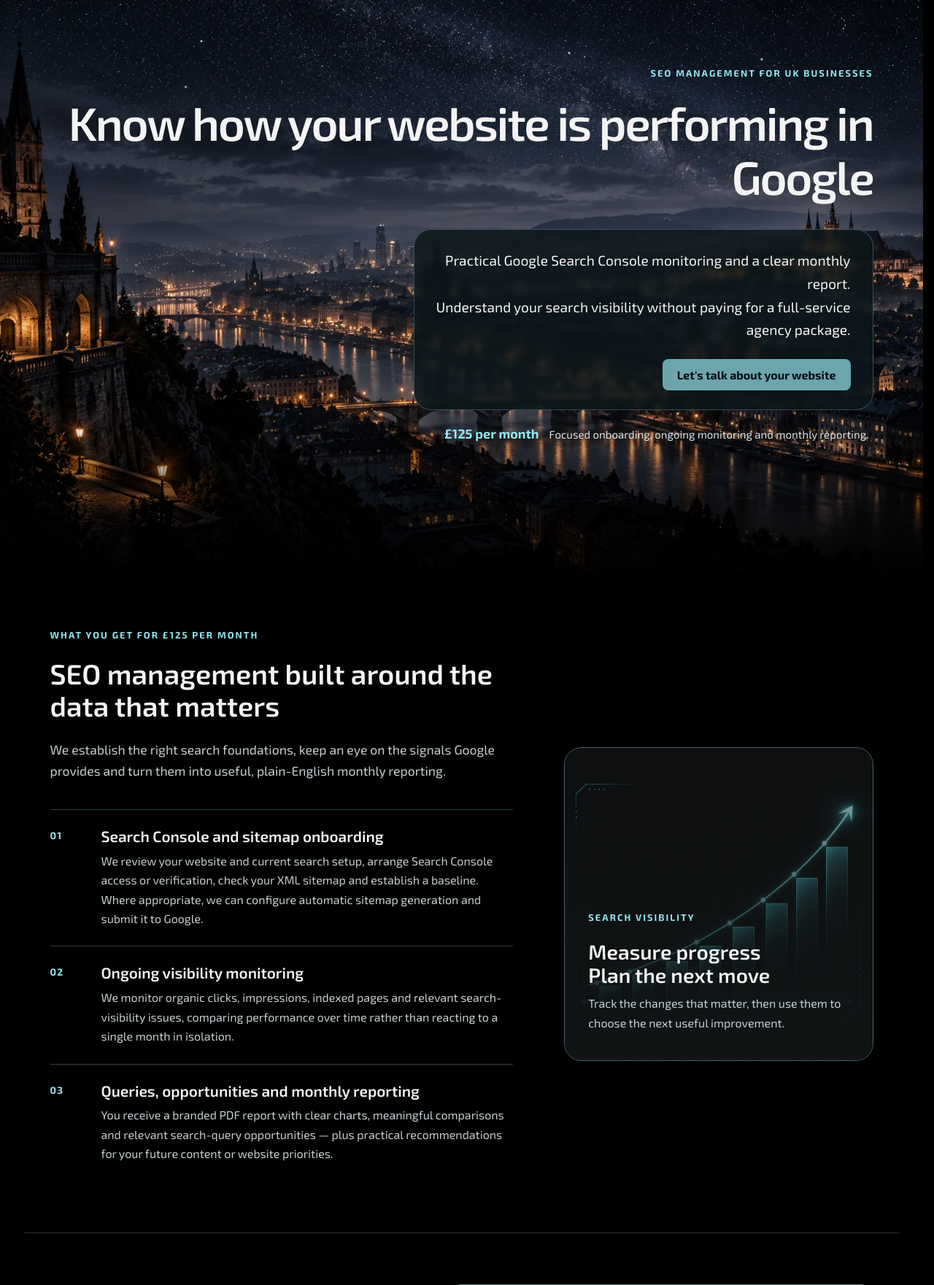
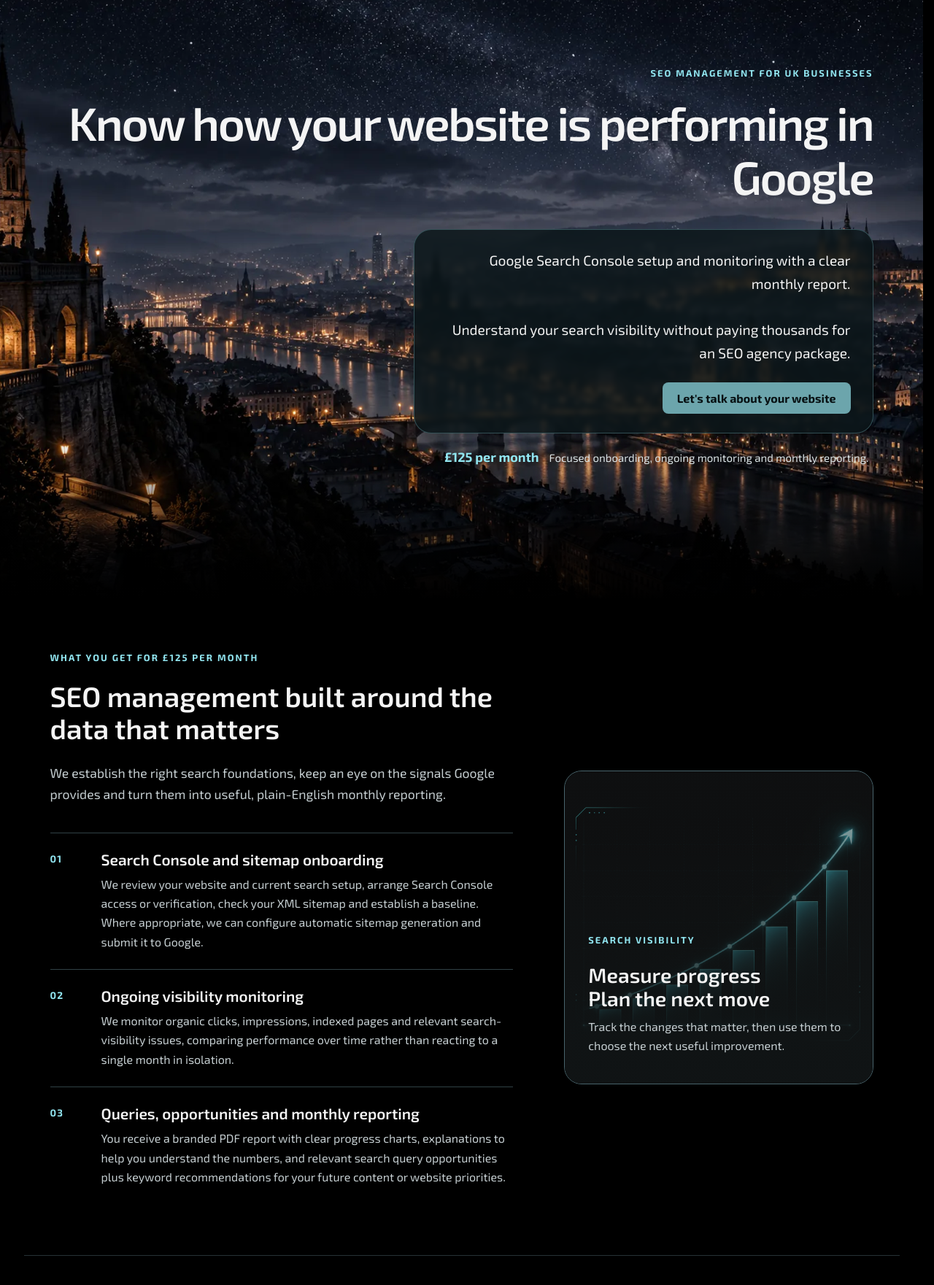
Before and after one commit to cfs-george/web_cfs, a web app: file seo-management/index.html in a window 1280 px wide. Shown: the part 108-1869 px from the top of the page at 73% size. Run offline with its HTML, style and script files only (its server is not run), Linux system fonts and the light colour scheme.

Commit message:
Updated the SEO Management page into a paid-traffic landing page

```diff
--- a/seo-management/index.html
+++ b/seo-management/index.html
@@ -121,7 +121,7 @@
 <p class="eyebrow">SEO MANAGEMENT FOR UK BUSINESSES</p>
 <h1>Know how your website is performing in Google</h1>
 <div class="style-box">
-<p>Practical Google Search Console monitoring and a clear monthly report.<br>Understand your search visibility without paying for a full-service agency package.</p>
+<p>Google Search Console setup and monitoring with a clear monthly report.<br><br>Understand your search visibility without paying thousands for an SEO agency package.</p>
 <button type="button" class="button"  data-contact-open data-contact-subject="SEO management">Let's talk about your website</button>
 </div>
 <p class="seo-hero-price"><strong>£125 per month</strong><span>Focused onboarding, ongoing monitoring and monthly reporting.</span></p>
@@ -135,7 +135,7 @@
 <ol class="seo-inclusions">
 <li><span>01</span><div><h3>Search Console and sitemap onboarding</h3><p>We review your website and current search setup, arrange Search Console access or verification, check your XML sitemap and establish a baseline. Where appropriate, we can configure automatic sitemap generation and submit it to Google.</p></div></li>
 <li><span>02</span><div><h3>Ongoing visibility monitoring</h3><p>We monitor organic clicks, impressions, indexed pages and relevant search-visibility issues, comparing performance over time rather than reacting to a single month in isolation.</p></div></li>
-<li><span>03</span><div><h3>Queries, opportunities and monthly reporting</h3><p>You receive a branded PDF report with clear charts, meaningful comparisons and relevant search-query opportunities — plus practical recommendations for your future content or website priorities.</p></div></li>
+<li><span>03</span><div><h3>Queries, opportunities and monthly reporting</h3><p>You receive a branded PDF report with clear progress charts, explanations to help you understand the numbers, and relevant search query opportunities plus keyword recommendations for your future content or website priorities.</p></div></li>
 </ol>
 </div>
 <aside class="seo-graph-placeholder" aria-label="Illustration showing upward search visibility">
@@ -183,6 +183,9 @@
 </div>
 <div class="testimonial-controls"><button class="testimonial-button" type="button" data-testimonial-previous aria-label="Show previous testimonial"><i class="fa-solid fa-arrow-left" aria-hidden="true"></i></button><div class="testimonial-dots" role="tablist" aria-label="Choose a testimonial"><button type="button" role="tab" aria-selected="true" data-testimonial-dot="0"><span class="sr-only">Show Open Play Development testimonial</span></button><button type="button" role="tab" aria-selected="false" data-testimonial-dot="1"><span class="sr-only">Show Healers testimonial</span></button><button type="button" role="tab" aria-selected="false" data-testimonial-dot="2"><span class="sr-only">Show USHealers testimonial</span></button></div><button class="testimonial-button" type="button" data-testimonial-next aria-label="Show next testimonial"><i class="fa-solid fa-arrow-right" aria-hidden="true"></i></button></div>
 </div>
+</section>
+<section class="section seo-mid-cta" aria-label="SEO management enquiry">
+<button type="button" class="button" data-contact-open data-contact-subject="SEO management">Let's talk about your website</button>
 </section>
 <section class="section seo-reporting">
 <p class="eyebrow">HOW WE WORK</p>
--- a/styles/site.css
+++ b/styles/site.css
@@ -43,6 +43,7 @@ h3{font-size:1.65rem;font-weight:600}
 @media(max-width:800px){.seo-value,.seo-process,.seo-report-preview{grid-template-columns:1fr;gap:34px}.seo-report-preview{gap:30px}}
 @media(max-width:600px){.seo-hero-price{margin-left:0}.seo-value-card{padding:22px 20px 22px 64px}.seo-value-card>span{left:20px}.report-preview-body{padding:16px}.report-kpis{gap:8px}.report-kpis>div{padding:12px}.report-kpis strong{font-size:1.35rem}.report-preview-bar{padding:13px}.report-preview-bar small{display:none}}
 .seo-report-preview .report-preview{position:relative;display:block;padding:0;border:1px solid #5e7c82;border-radius:18px;background:#fff;color:#142124;box-shadow:0 18px 50px #0005;transition:transform .18s ease,box-shadow .18s ease}.seo-report-preview .report-preview:hover{transform:translateY(-3px);box-shadow:0 24px 56px #0008}.seo-report-preview .report-preview:focus-visible{outline:3px solid #91e5f0;outline-offset:5px}.seo-report-preview .report-preview img{display:block;width:100%;height:auto}.seo-report-preview .report-preview span{position:absolute;right:16px;bottom:16px;display:inline-flex;align-items:center;gap:8px;padding:10px 13px;border-radius:8px;background:#101719e8;color:#f4f4f4;font-size:.85rem;font-weight:700}.seo-report-preview .report-preview i{color:#91e5f0}@media(max-width:600px){.seo-report-preview .report-preview{border-radius:14px}.seo-report-preview .report-preview span{right:10px;bottom:10px;padding:8px 10px;font-size:.76rem}}
+.seo-mid-cta{padding-top:12px;padding-bottom:26px;text-align:center}
 .compact{min-height:650px}
 .inner-page-hero{min-height:460px}.inner-page-hero .hero-inner>p:not(.eyebrow){max-width:680px;color:#c5ced1;font-size:1.15rem}
 .legal-hero::before{background-image:url('/images/background_city_compressed.webp')}.legal-page{width:min(820px,92%);margin:65px auto 100px;color:#d3dbde;font-size:1.08rem;line-height:1.75}.legal-page h2{margin:52px 0 16px;font-size:1.9rem;color:var(--text-color)}.legal-page h3{margin:32px 0 12px;font-size:1.35rem;color:var(--text-color)}.legal-page p{margin:0 0 22px}.legal-page a{color:var(--accent-color);font-weight:600}
```
